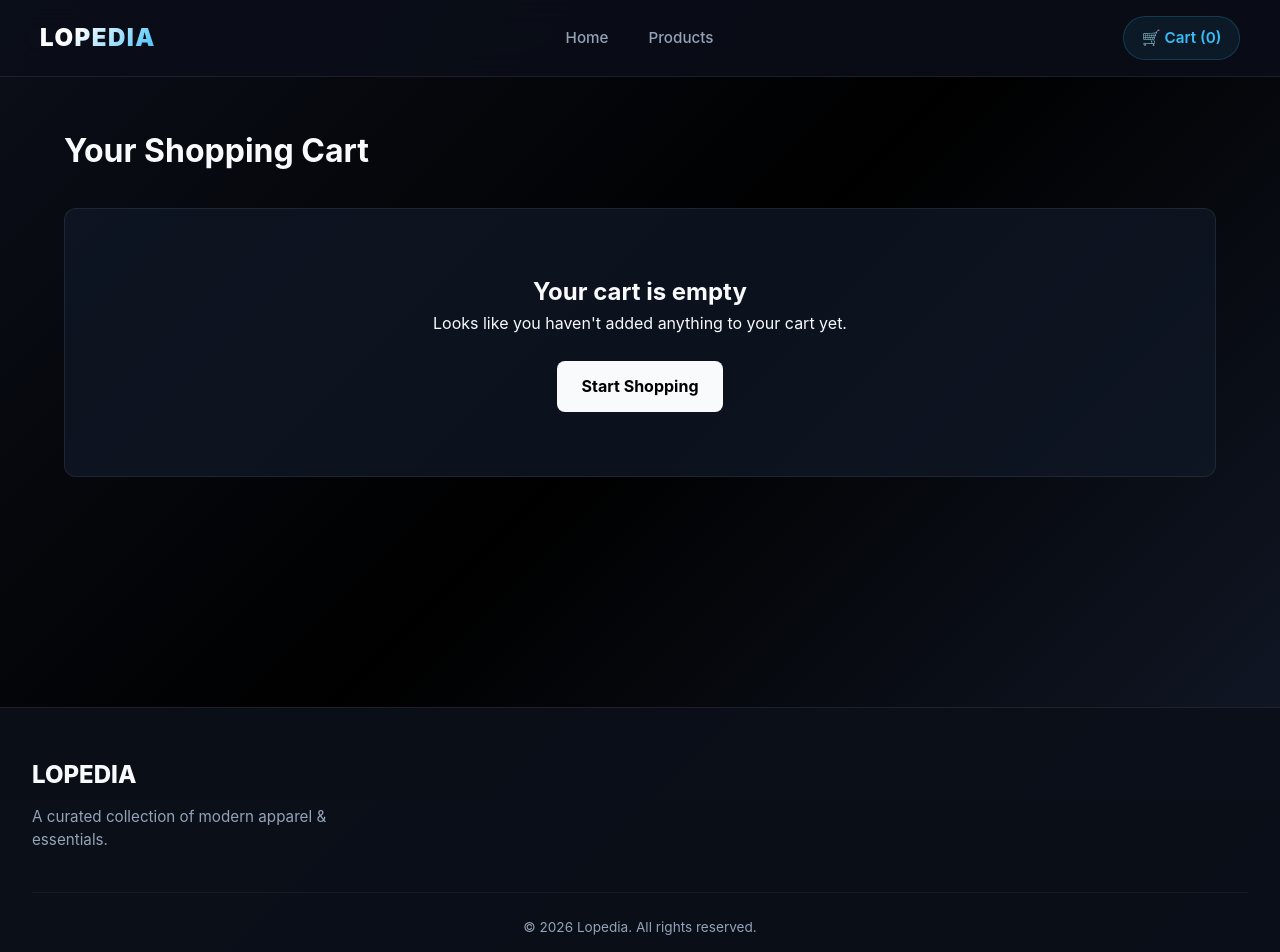
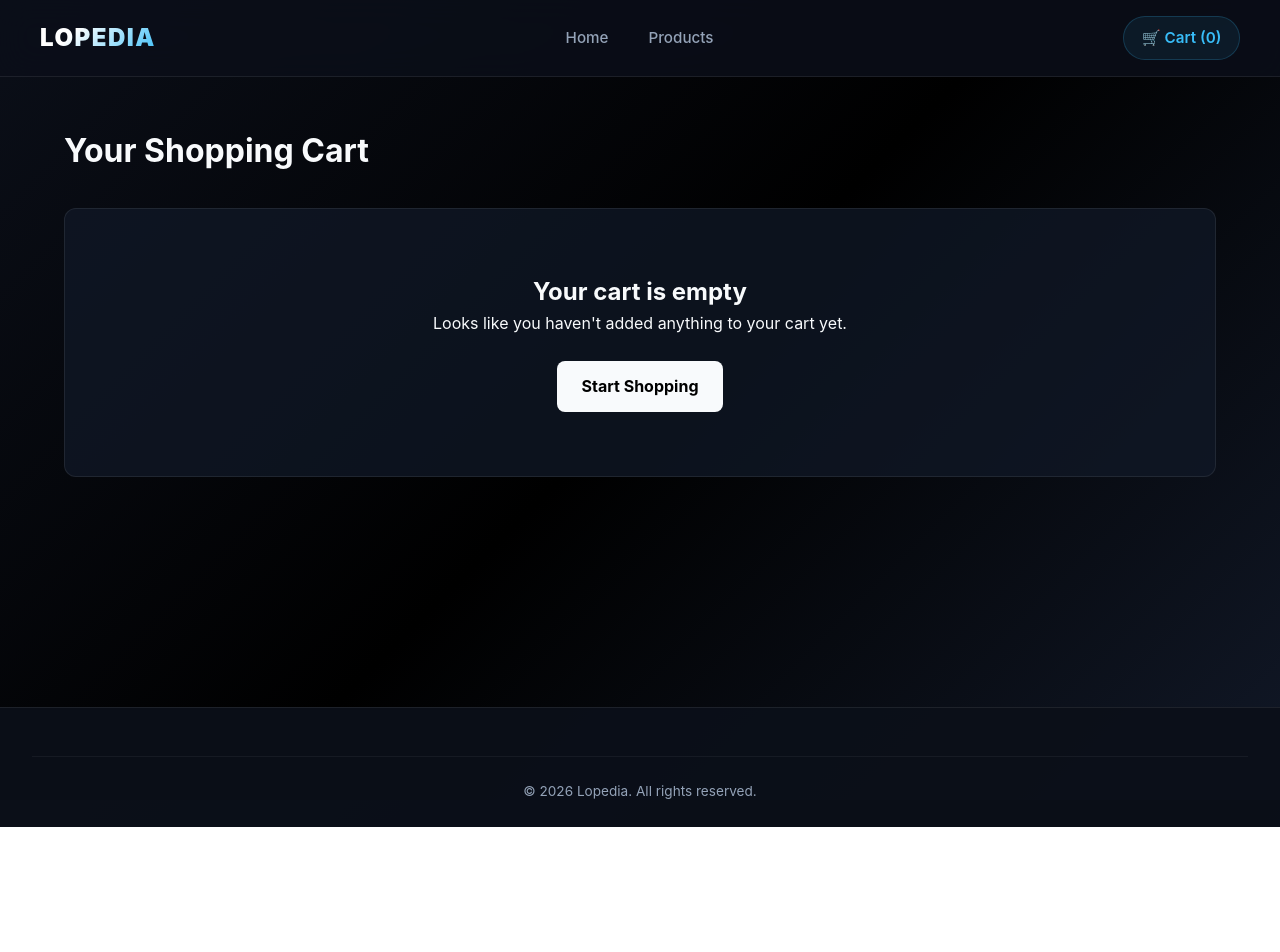
Before and after one commit to demetre-12/Finaluri, a React (Vite) app: page /cart in a window 1280 px wide. Shown: the top 952 px of the page. After the commit the page ends 827 px from the top, so only its background shows below. Built offline with nearby package versions, Linux system fonts and the light colour scheme.

Commit message:
metxutmete commit

```diff
--- a/src/components/Footer.jsx
+++ b/src/components/Footer.jsx
@@ -4,13 +4,6 @@ import { Link } from "react-router-dom";
 export default function Footer() {
   return (
     <footer className="lopedia-footer">
-      <div className="footer-container">
-        <div className="footer-brand">
-          <h2 className="footer-logo">LOPEDIA</h2>
-          <p>A curated collection of modern apparel & essentials.</p>
-        </div>
-      </div>
-
       <div className="footer-bottom">
         <p>&copy; {new Date().getFullYear()} Lopedia. All rights reserved.</p>
       </div>
--- a/src/index.css
+++ b/src/index.css
@@ -705,51 +705,6 @@ ul {
   margin-top: 5rem;
 }
 
-.footer-container {
-  max-width: 1280px;
-  margin: 0 auto;
-  display: grid;
-  grid-template-columns: 2fr 1fr 1fr;
-  gap: 3rem;
-  margin-bottom: 2.5rem;
-}
-
-.footer-brand h2 {
-  color: var(--text-main);
-  font-size: 1.5rem;
-  font-weight: 800;
-  margin-bottom: 0.75rem;
-}
-
-.footer-brand p {
-  font-size: 0.95rem;
-  line-height: 1.5;
-  max-width: 320px;
-}
-
-.footer-links h3 {
-  color: var(--text-main);
-  font-size: 1rem;
-  font-weight: 600;
-  margin-bottom: 1rem;
-}
-
-.footer-links ul {
-  display: flex;
-  flex-direction: column;
-  gap: 0.5rem;
-}
-
-.footer-links a {
-  font-size: 0.9rem;
-  color: var(--text-muted);
-  transition: var(--transition-smooth);
-}
-
-.footer-links a:hover {
-  color: var(--accent-blue);
-}
-
 .footer-bottom {
   max-width: 1280px;
   margin: 0 auto;
```
Also changed, not shown: 2 other files (tests, documents, lock files or other folders).
